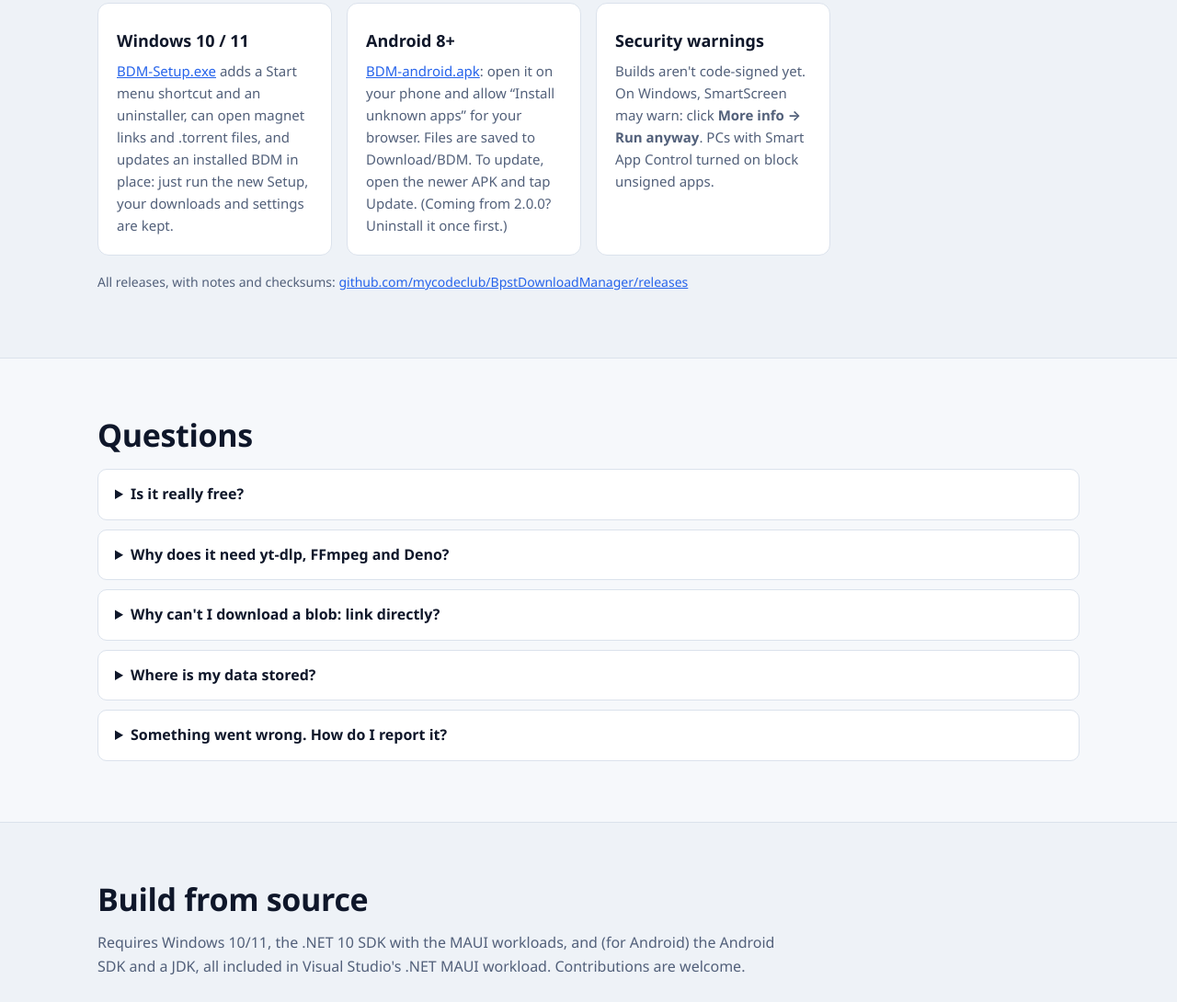
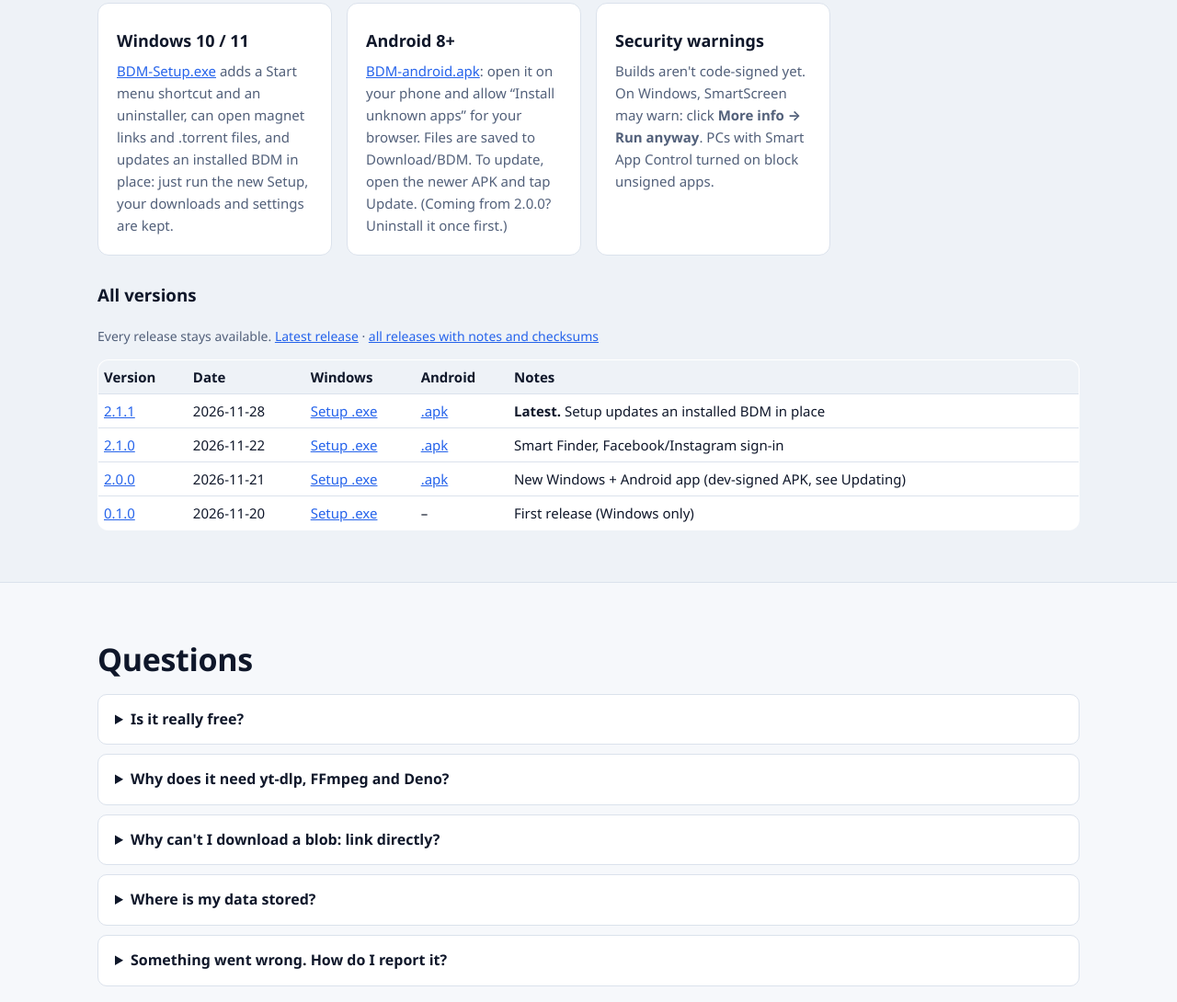
Before and after one commit to mycodeclub/BpstDownloadManager, a plain HTML site: page docs/index.html in a window 1280 px wide. Shown: the part 3866-4956 px from the top of the page at 92% size. Drawn offline with Linux system fonts and the light colour scheme.

Commit message:
Docs: All versions download table (latest + every earlier release)
README and website list each version with direct Windows and Android
download links; CHANGELOG headings link to their GitHub Releases.

Co-Authored-By: Claude Opus 5.5 <noreply@anthropic.com>
Claude-Session: https://claude.ai/code/session_01TYoH3QD3ujdcCCT9u196LC

```diff
--- a/docs/index.html
+++ b/docs/index.html
@@ -228,7 +228,17 @@
         <div class="card"><h3>Security warnings</h3>
           <p>Builds aren't code-signed yet. On Windows, SmartScreen may warn: click <strong>More info → Run anyway</strong>. PCs with Smart App Control turned on block unsigned apps.</p></div>
       </div>
-      <p class="fine" style="margin-top: 18px">All releases, with notes and checksums: <a href="https://github.com/mycodeclub/BpstDownloadManager/releases">github.com/mycodeclub/BpstDownloadManager/releases</a></p>
+      <h3 style="margin-top: 28px">All versions</h3>
+      <p class="fine">Every release stays available. <a href="https://github.com/mycodeclub/BpstDownloadManager/releases/latest">Latest release</a> · <a href="https://github.com/mycodeclub/BpstDownloadManager/releases">all releases with notes and checksums</a></p>
+      <table style="width:100%; border-collapse: collapse; margin-top: 10px; font-size: 0.95em">
+        <thead><tr style="text-align:left; border-bottom: 1px solid var(--border)"><th style="padding:6px">Version</th><th style="padding:6px">Date</th><th style="padding:6px">Windows</th><th style="padding:6px">Android</th><th style="padding:6px">Notes</th></tr></thead>
+        <tbody>
+          <tr style="border-bottom: 1px solid var(--border)"><td style="padding:6px"><a href="https://github.com/mycodeclub/BpstDownloadManager/releases/tag/v2.1.1">2.1.1</a></td><td style="padding:6px">2026-11-28</td><td style="padding:6px"><a href="https://github.com/mycodeclub/BpstDownloadManager/releases/download/v2.1.1/BDM-Setup-2.1.1.exe">Setup .exe</a></td><td style="padding:6px"><a href="https://github.com/mycodeclub/BpstDownloadManager/releases/download/v2.1.1/BDM-2.1.1-android.apk">.apk</a></td><td style="padding:6px"><strong>Latest.</strong> Setup updates an installed BDM in place</td></tr>
+          <tr style="border-bottom: 1px solid var(--border)"><td style="padding:6px"><a href="https://github.com/mycodeclub/BpstDownloadManager/releases/tag/v2.1.0">2.1.0</a></td><td style="padding:6px">2026-11-22</td><td style="padding:6px"><a href="https://github.com/mycodeclub/BpstDownloadManager/releases/download/v2.1.0/BDM-Setup-2.1.0.exe">Setup .exe</a></td><td style="padding:6px"><a href="https://github.com/mycodeclub/BpstDownloadManager/releases/download/v2.1.0/BDM-2.1.0-android.apk">.apk</a></td><td style="padding:6px">Smart Finder, Facebook/Instagram sign-in</td></tr>
+          <tr style="border-bottom: 1px solid var(--border)"><td style="padding:6px"><a href="https://github.com/mycodeclub/BpstDownloadManager/releases/tag/v2.0.0">2.0.0</a></td><td style="padding:6px">2026-11-21</td><td style="padding:6px"><a href="https://github.com/mycodeclub/BpstDownloadManager/releases/download/v2.0.0/BDM-Setup-2.0.0.exe">Setup .exe</a></td><td style="padding:6px"><a href="https://github.com/mycodeclub/BpstDownloadManager/releases/download/v2.0.0/BDM-2.0.0-android.apk">.apk</a></td><td style="padding:6px">New Windows + Android app (dev-signed APK, see Updating)</td></tr>
+          <tr><td style="padding:6px"><a href="https://github.com/mycodeclub/BpstDownloadManager/releases/tag/v0.1.0">0.1.0</a></td><td style="padding:6px">2026-11-20</td><td style="padding:6px"><a href="https://github.com/mycodeclub/BpstDownloadManager/releases/download/v0.1.0/BpstVideoDownloader-Setup-0.1.0.exe">Setup .exe</a></td><td style="padding:6px">–</td><td style="padding:6px">First release (Windows only)</td></tr>
+        </tbody>
+      </table>
     </div>
   </section>
 
```
Also changed, not shown: 2 other files.
